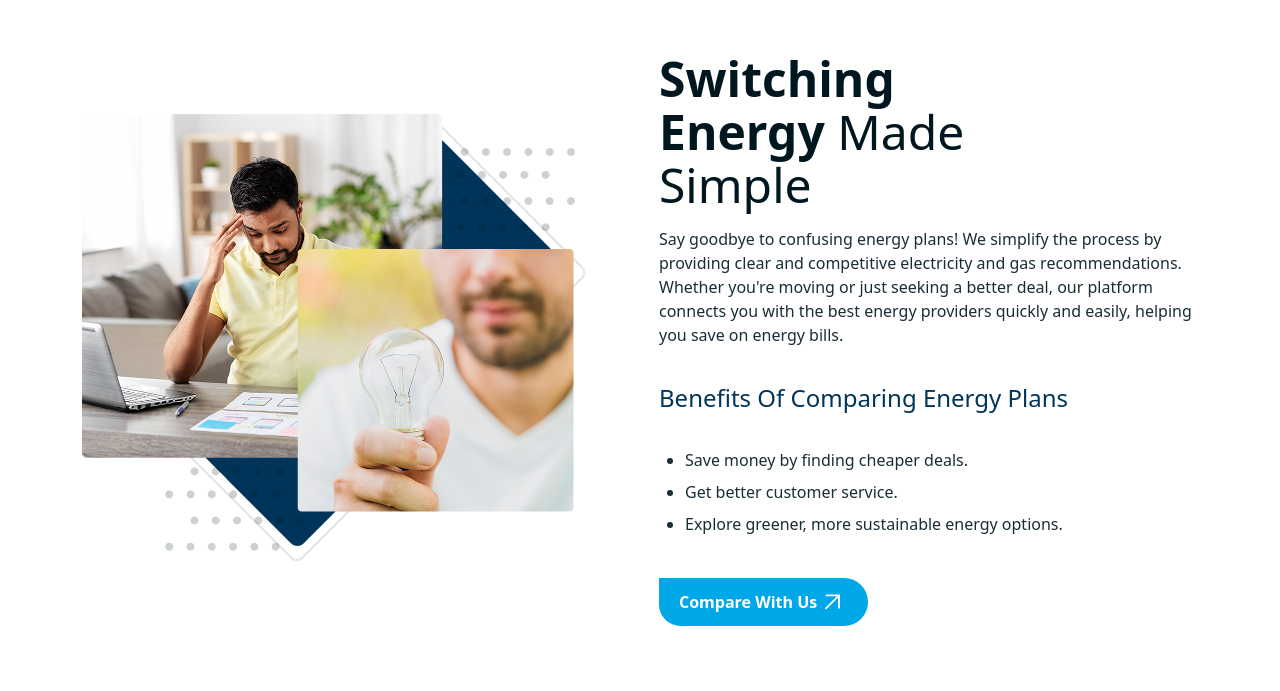
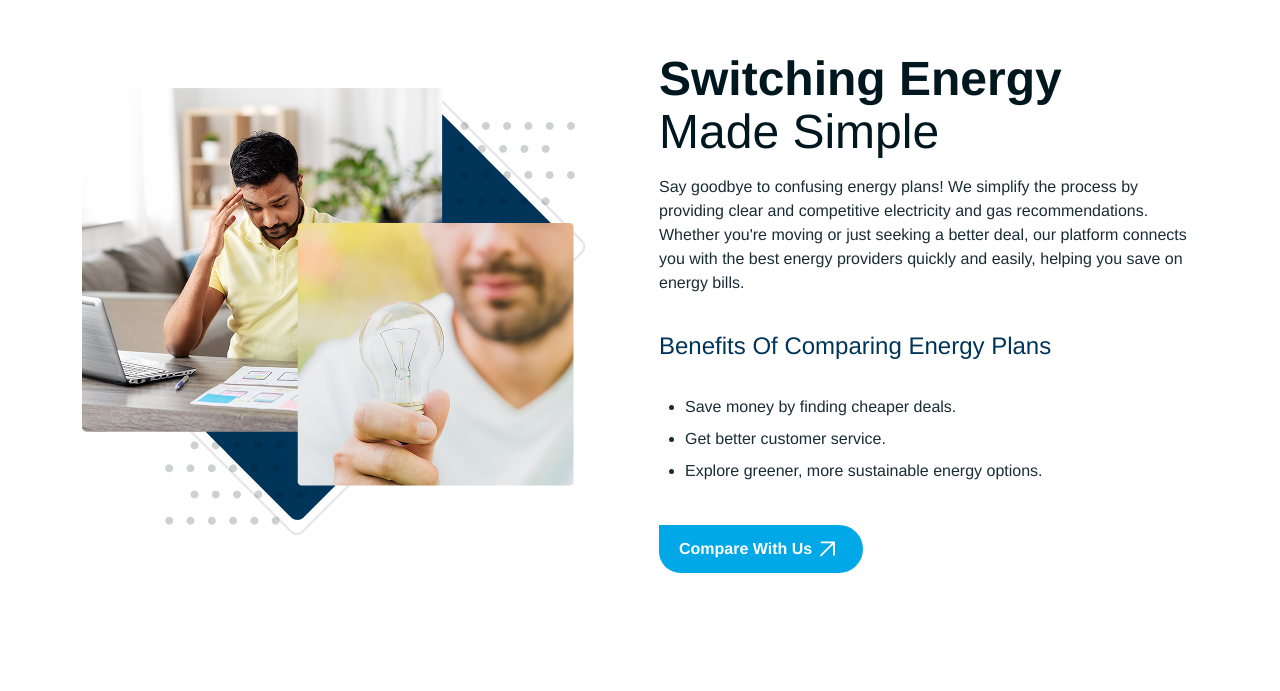
Before and after one commit to Harsh-Bishnoi/react-bill-central, a React (Vite) app: page / in a window 1280 px wide. Shown: the part 109-800 px from the top of the page. Built offline with nearby package versions, Linux system fonts and the light colour scheme.

Commit message:
add font family

```diff
--- a/src/App.css
+++ b/src/App.css
@@ -1 +1,6 @@
 @import "tailwindcss";
+@import url('https://fonts.cdnfonts.com/css/helvetica-neue-55');
+
+.font-family-primary {
+    font-family: 'Helvetica Neue', sans-serif;
+}
```
